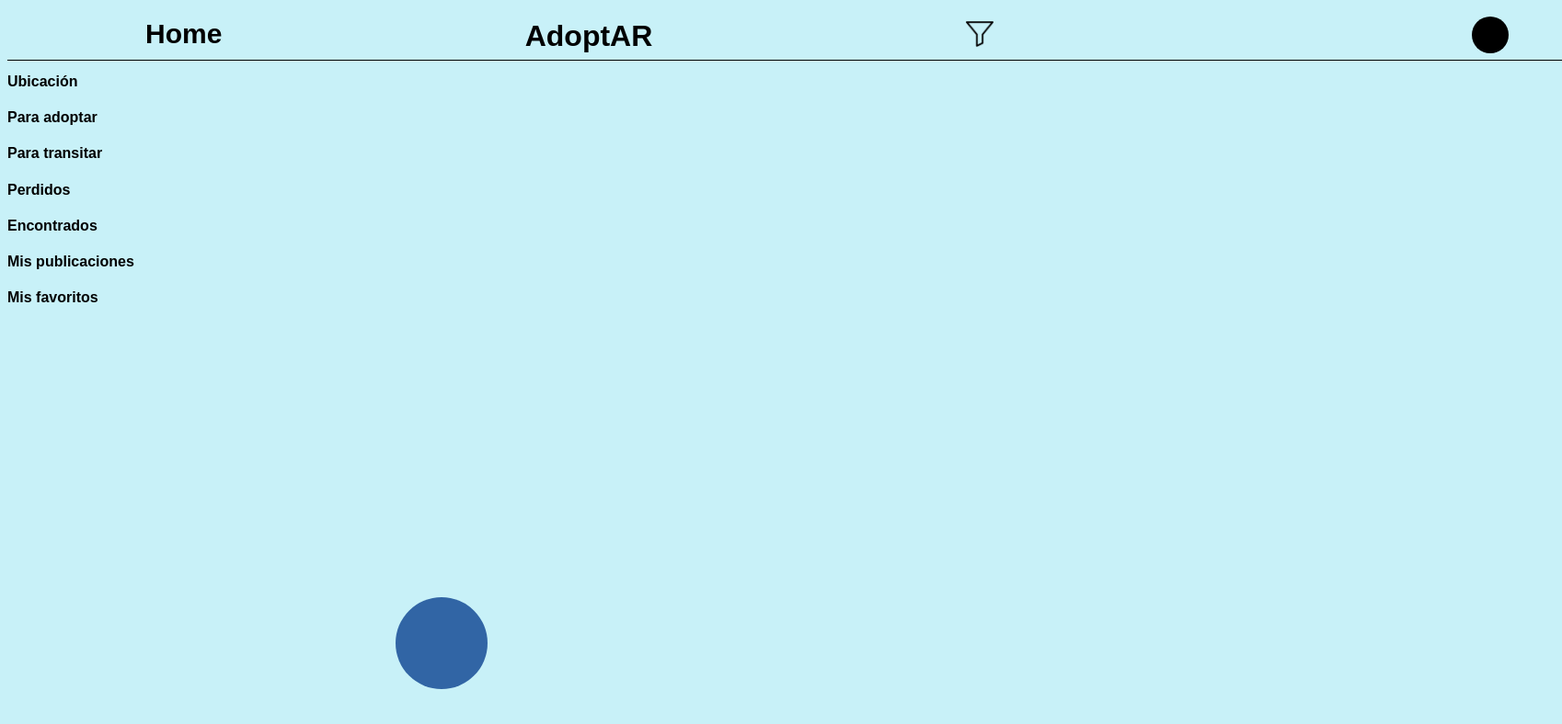
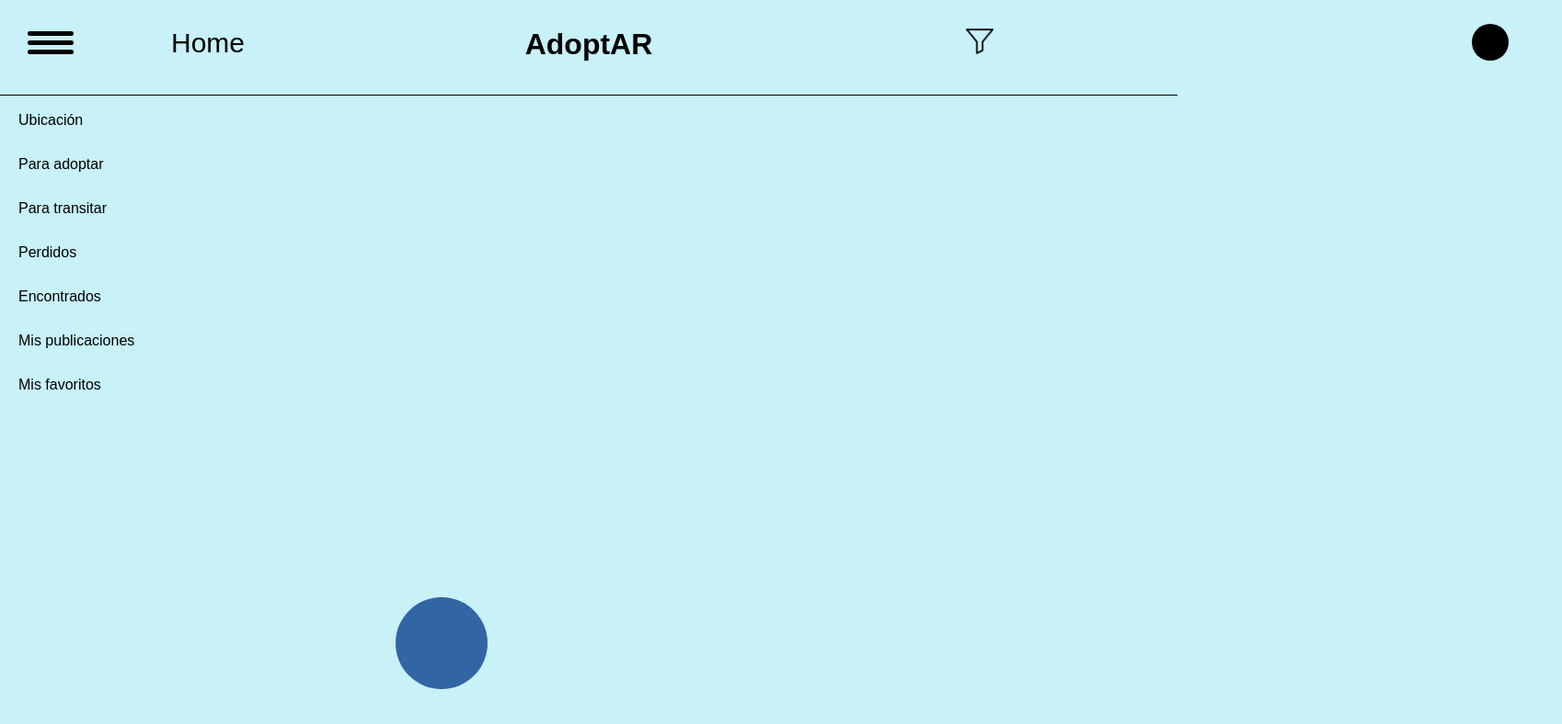
Before and after one commit to 3-TIC-ORT/proyecto-adoptar, a plain HTML site: page Front end/Pantallaprincipal.html in a window 1280 px wide. Shown: the whole page at 92% size, 1698 px wide, since content can reach past the window. Drawn offline with Linux system fonts and the light colour scheme.

Commit message:
Cambios
Hover y elementos

```diff
--- a/Front end/Pantallaprincipal.css
+++ b/Front end/Pantallaprincipal.css
@@ -2,21 +2,44 @@ body {
     background-color: #c8f1f8;
     font-family:'Poppins', sans-serif;
 }
+* {
+    margin: 0;
+    padding: 0;
+    box-sizing: border-box;
+}
 #titulo{
 text-align: center;
+margin-top: 30px;
+}
+h4{
+    position: relative;
+    top: 40px;
+    margin-left: 20px;
+    font-weight: 100;
+    line-height: 3;
+    opacity: 100;
+    cursor: default;
+}
+h4:hover{
+    color:#3165A5;
+    cursor: pointer;
 }
 #home{
+     font-weight: 100;
     position: absolute;
     font-size: 30px;
-    margin-top: -60px;
-    margin-left:150px;
+    top: 30px;
+    left:186px;
 }
 #Iconofiltrar {
     position: absolute;
     width: 30px;
     height: 30px;
-    top: 22px;
+    top: 30px;
     right: 200px;
+}
+#Iconofiltrar:hover{
+    cursor: pointer;
 }
 .circulo {
   position: absolute;
@@ -27,19 +50,52 @@ right: 750px;
   background-color: #3165A5;
   border-radius: 50%;
 }
+.circulo:hover{
+    border-color: black;
+    border-style: solid;
+    border-width: 2px;
+}
 .circuloperfil {
     position: absolute;
     width: 40px;
     height: 40px;
-    top: 18px;
+    top: 26px;
     left: 1600px;
     background-color: black;
     border-radius: 50%;
+    cursor: pointer;
 }
 .linea {
     height: 1px;
     background-color: black;
-    left: 200px;
-    width: 1690px;
-margin-top: -290px;
+    left: 168px;
+    width: 100%;
+    margin-top: -300px;
 }
+.rayasfiltro {
+  display: block;
+  width: 50px;
+  height: 30px;
+  top: -70px;
+  margin-left: -70px;
+  position: relative;
+  cursor: pointer;
+  left: 100px;
+}
+.rayasfiltro #raya1, #raya2, #raya3 {
+  position: absolute;
+  background-color: black;
+  content: '';
+  border-radius: 5px;
+  width: 50px;
+  height: 5px;
+}
+.rayasfiltro #raya2 {
+  top: 10px;
+}
+.rayasfiltro #raya3 {
+  top: 20px;
+}
+#rayasfiltro{
+    display: none;
+}
--- a/Front end/Pantallaprincipal.html
+++ b/Front end/Pantallaprincipal.html
@@ -5,6 +5,7 @@
     <meta name="viewport" content="width=device-width, initial-scale=1.0">
     <title>AdoptAR</title>
     <link rel="stylesheet" href="Pantallaprincipal.css">
+     <script src = 'Pantallaprincipal.js'></script>
 </head>
 <body>
     <h1 id="titulo">AdoptAR</h1>
@@ -19,6 +20,13 @@
     <div class="circulo"></div>
     <div class="circuloperfil"></div>
     <div class="linea"></div>
+    <input type="checkbox" id="rayasfiltro">
+    <label class="rayasfiltro" for="rayasfiltro">
+        <span id="raya1"></span>
+        <span id="raya2"></span>
+        <span id="raya3"></span>
+    </label>
+    <button id="rayasfiltro"></button>
     <img src="Iconofiltrar.png" id="Iconofiltrar">
 </body>
 </html>
```
